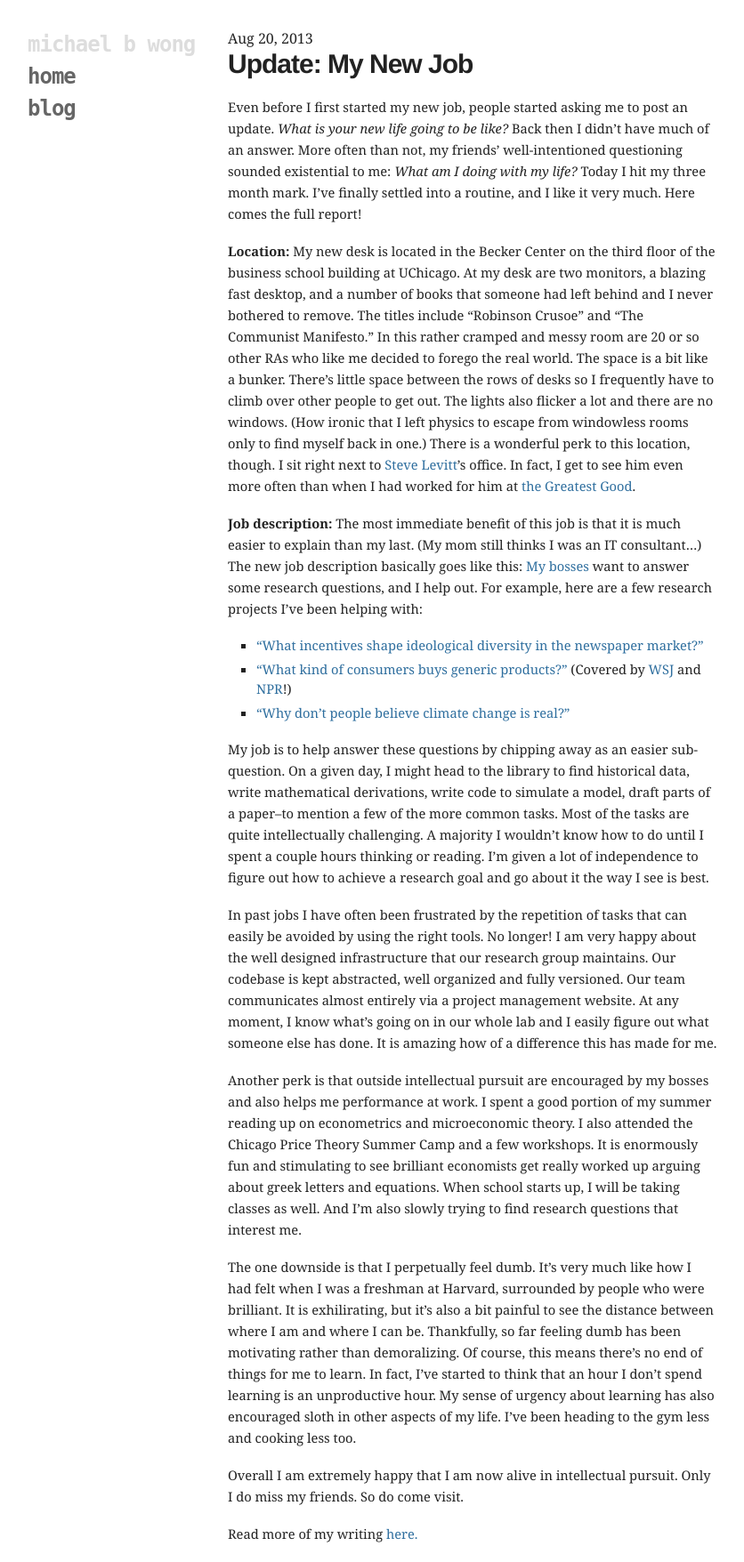
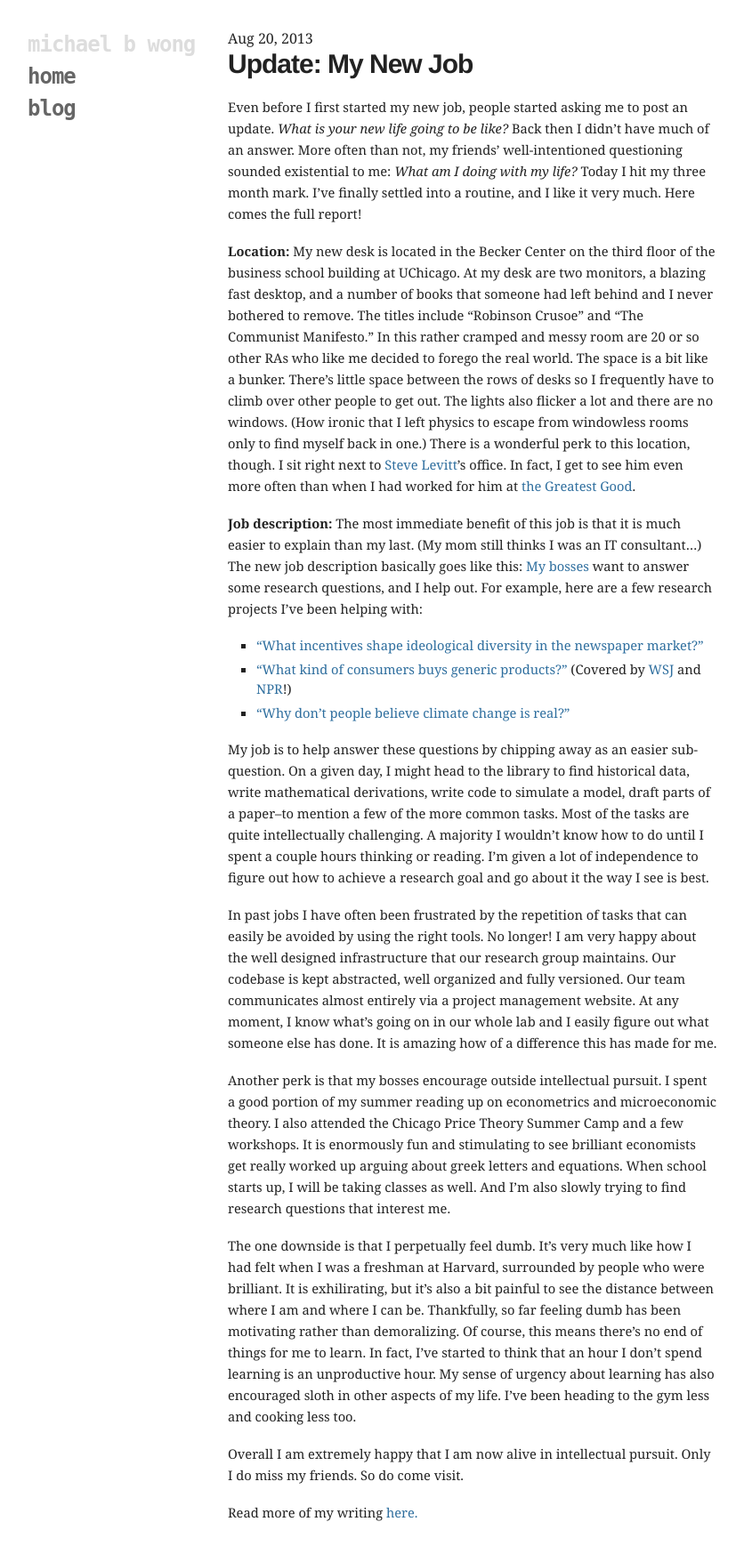
Before and after one commit to mbwong/mbwong.github.com, a Jekyll site: the page built from _posts/2013-08-20-new-job.md, in a window 1280 px wide. Shown: the whole page at 89% size, without its empty margins (94-930 px from the left). Built offline with Jekyll 4.4.1, drawn with Linux system fonts in a browser that asks for light colours; after the commit the page ends 1732 px from its top, so only the background shows below that.

Commit message:
Update 2013-08-20-new-job.md

```diff
--- a/_posts/2013-08-20-new-job.md
+++ b/_posts/2013-08-20-new-job.md
@@ -31,7 +31,7 @@
 
 In past jobs I have often been frustrated by the repetition of tasks that can easily be avoided by using the right tools. No longer! I am very happy about the well designed infrastructure that our research group maintains. Our codebase is kept abstracted, well organized and fully versioned. Our team communicates almost entirely via a project management website. At any moment, I know what's going on in our whole lab and I easily figure out what someone else has done. It is amazing how of a difference this has made for me.
 
-Another perk is that outside intellectual pursuit are encouraged by my bosses and also helps me performance at work. I spent a good portion of my summer reading up on econometrics and microeconomic theory. I also attended the Chicago Price Theory Summer Camp and a few workshops. It is enormously fun and stimulating to see brilliant economists get really worked up arguing about greek letters and equations. When school starts up, I will be taking classes as well. And I'm also slowly trying to find research questions that interest me.
+Another perk is that my bosses encourage outside intellectual pursuit. I spent a good portion of my summer reading up on econometrics and microeconomic theory. I also attended the Chicago Price Theory Summer Camp and a few workshops. It is enormously fun and stimulating to see brilliant economists get really worked up arguing about greek letters and equations. When school starts up, I will be taking classes as well. And I'm also slowly trying to find research questions that interest me.
 
 The one downside is that I perpetually feel dumb. It's very much like how I had felt when I was a freshman at Harvard, surrounded by people who were brilliant. It is exhilirating, but it's also a bit painful to see the distance between where I am and where I can be. Thankfully, so far feeling dumb has been motivating rather than demoralizing. Of course, this means there's no end of things for me to learn. In fact, I've started to think that an hour I don't spend learning is an unproductive hour. My sense of urgency about learning has also encouraged sloth in other aspects of my life. I've been heading to the gym less and cooking less too.
 
```
